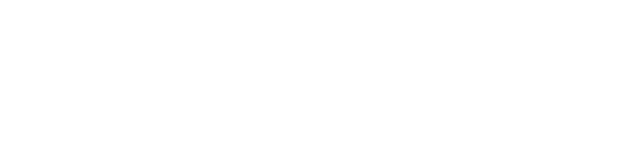
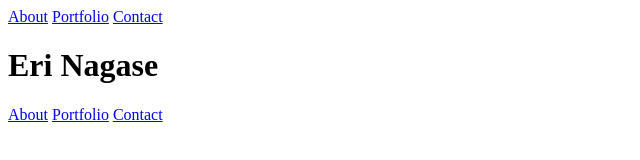
Before and after one commit to nagaseri/nagaseri.github.io, a plain HTML site: page about.html in a window 1280 px wide. Shown: the whole page, without its empty margins (0-640 px from the left). Drawn offline with Linux system fonts and the light colour scheme; files that its build step writes are made by us from their sources.

Commit message:
Trying to get my shit together

```diff
--- a/about.html
+++ b/about.html
@@ -0,0 +1,21 @@
+<!DOCTYPE html>
+<html>
+	<head>
+		<title>Eri Nagase</title>
+
+		<link rel = "stylesheet" type = "text/css" href = "css/style.css"/>
+
+		<a href="about.html">About</a>
+		<a href="portfolio.html">Portfolio</a>
+		<a href="contact.html">Contact</a>
+	</head>
+<body>
+	<header><h1 id="name">Eri Nagase</h1>
+
+		<a href="about.html">About</a>
+		<a href="portfolio.html">Portfolio</a>
+		<a href="contact.html">Contact</a>
+
+	</header>
+</body>
+</html>
```
Also changed, not shown: baboon.html (added, +12 -0 lines), contact.html (+21 -0 lines), index.html (+4 -0 lines), portfolio.html (+21 -0 lines), 1 other file.
